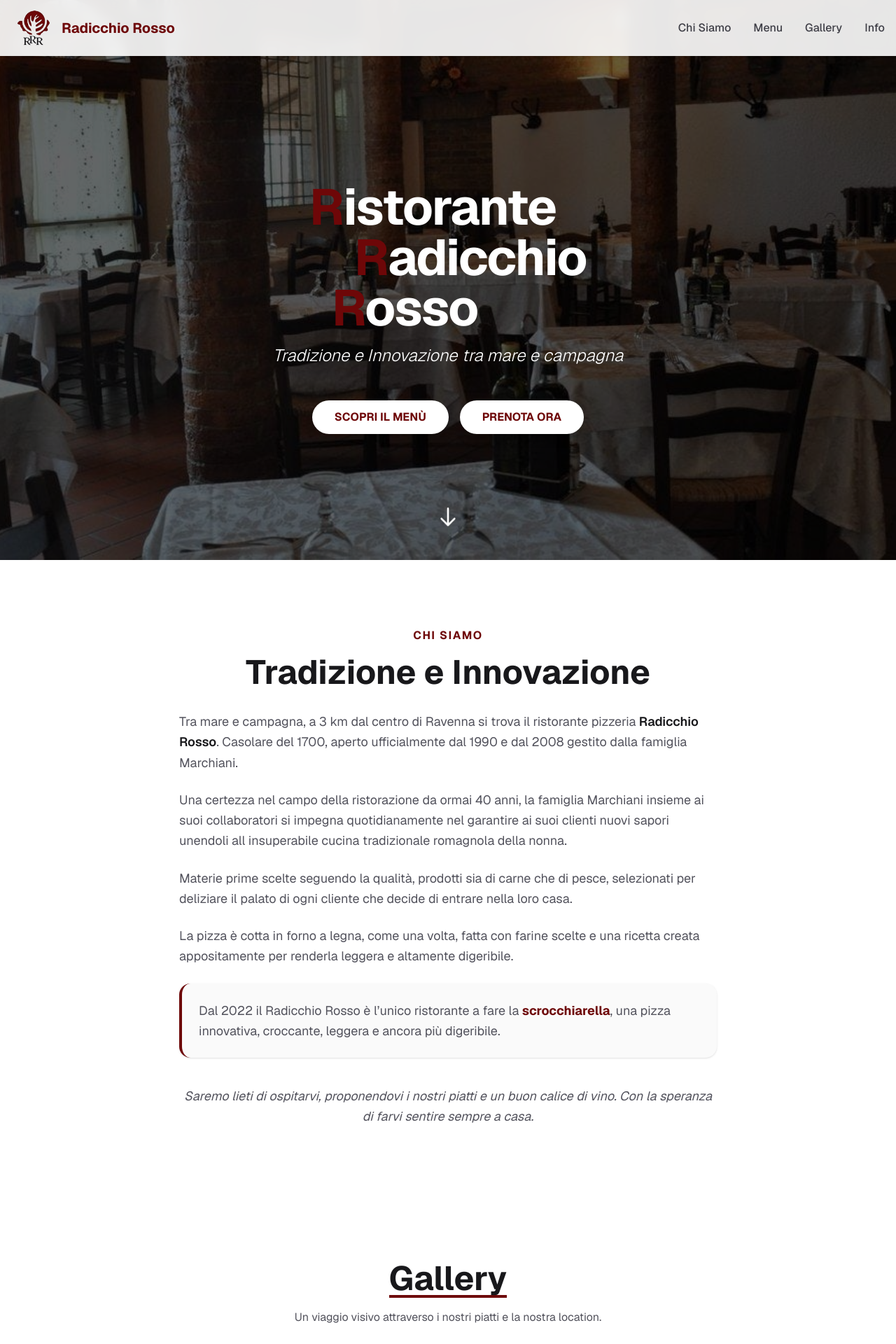
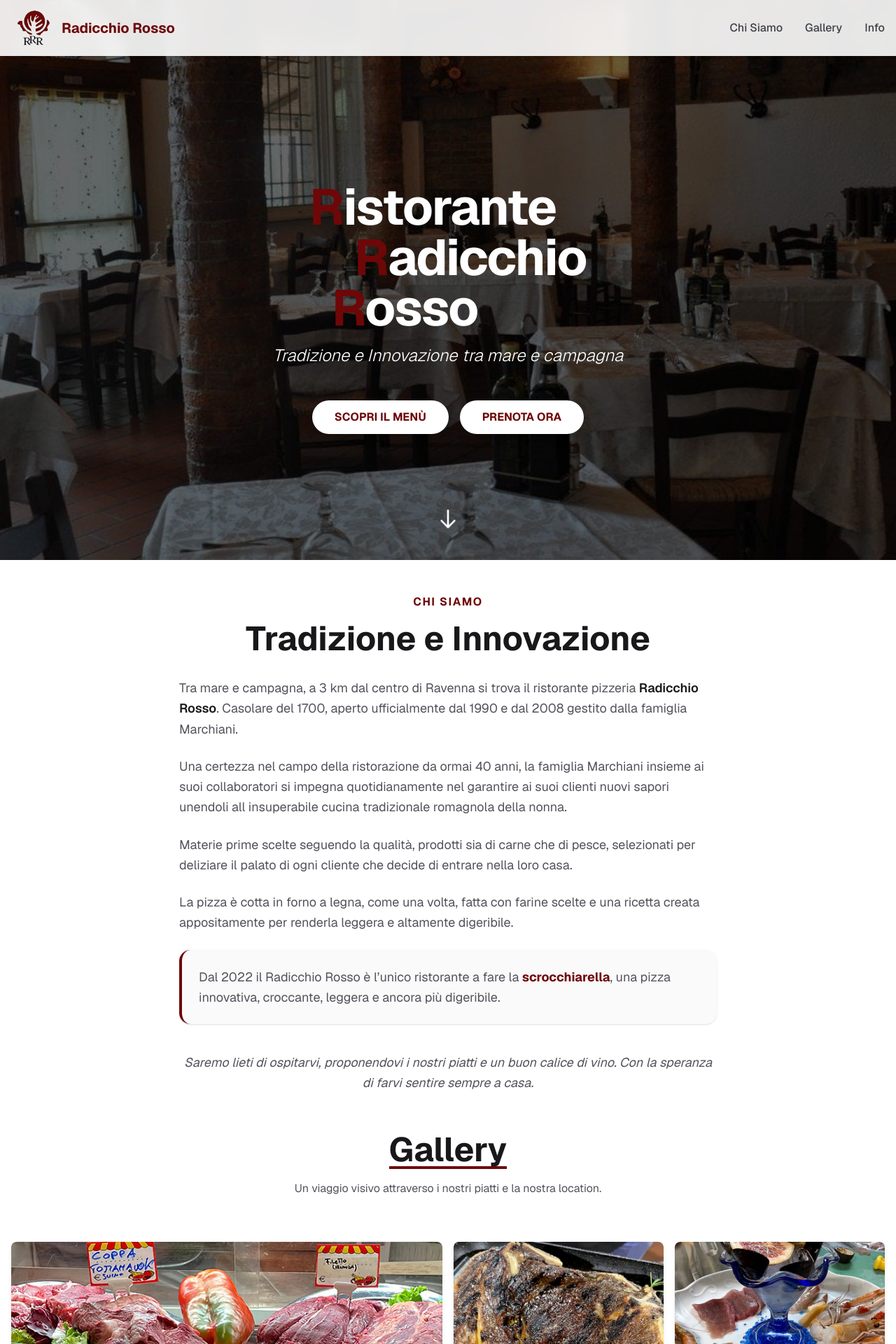
Before and after one commit to Freskies/Ristorante-Radicchio-Rosso, a Next.js app: page / in a window 1280 px wide. Shown: the top 1920 px of the page at 70% size. Built offline with nearby package versions, Linux system fonts and the light colour scheme.

Commit message:
Refactor components to improve accessibility, maintainability, and layout. Simplify `Header` props, adjust section paddings, enhance scrolling behavior, and add scroll reset on tab change in `MenuModal`.

```diff
--- a/app/components/About/About.tsx
+++ b/app/components/About/About.tsx
@@ -1,5 +1,6 @@
 export default function About () {
-	return <section id="chi-siamo" aria-labelledby="about-title" className="py-24 bg-white text-zinc-900 overflow-hidden text-center">
+	return <section id="chi-siamo" aria-labelledby="about-title"
+	                className="py-12 bg-white text-zinc-900 overflow-hidden text-center">
 		<div className="container mx-auto px-4 max-w-4xl">
 			<div>
 				<h2 id="about-title" className="text-accent font-bold tracking-widest uppercase mb-4">Chi siamo</h2>
--- a/app/components/Gallery/Gallery.tsx
+++ b/app/components/Gallery/Gallery.tsx
@@ -45,12 +45,12 @@ export default function Gallery () {
 		return () => window.removeEventListener('resize', onResize);
 	}, []);
 
-	return <section id="gallery" aria-labelledby="gallery-title" className="py-24 bg-white">
+	return <section id="gallery" aria-labelledby="gallery-title" className="pb-24 bg-white">
 		<div className="container mx-auto px-4">
 			<div className="text-center mb-16">
 				<h2
 					id="gallery-title"
-					className="text-4xl md:text-5xl font-bold mb-4 text-zinc-900 border-b-4 border-accent inline-block">
+					className="pt-2 text-4xl md:text-5xl font-bold mb-4 text-zinc-900 border-b-4 border-accent inline-block">
 					Gallery
 				</h2>
 				<p className="text-zinc-600">Un viaggio visivo attraverso i nostri piatti e la nostra location.</p>
--- a/app/components/Header/Header.tsx
+++ b/app/components/Header/Header.tsx
@@ -4,10 +4,9 @@ import Link from 'next/link';
 
 const logo_size = 60;
 
-export default function Header ({ openMenuAction }: { openMenuAction: () => void }) {
+export default function Header () {
 	const navItems = [
 		{ name: 'Chi Siamo', href: '#chi-siamo' },
-		{ name: 'Menu', onClick: openMenuAction },
 		{ name: 'Gallery', href: '#gallery' },
 		{ name: 'Info', href: '#info' },
 	];
@@ -15,7 +14,7 @@ export default function Header ({ openMenuAction }: { openMenuAction: () => void
 	// noinspection HtmlUnknownAnchorTarget
 	return <header className="fixed top-0 left-0 right-0 z-50 bg-white/90 backdrop-blur-sm shadow-sm">
 		<div className="container mx-auto px-4 h-20 flex items-center justify-between">
-			<Link href="/" className="flex items-center">
+			<Link href="#hero" className="flex items-center">
 				<Image
 					src="/radicchio-rosso-logo.png"
 					alt="Radicchio Rosso Logo"
@@ -51,7 +50,7 @@ export default function Header ({ openMenuAction }: { openMenuAction: () => void
 
 			{/* Mobile Menu Trigger - simple for now, can be improved */}
 			<nav className="md:hidden flex space-x-4" aria-label="Navigazione mobile">
-				{navItems.slice(0, 2).map((item) => (
+				{navItems.map((item) => (
 					item.onClick ? (
 						<button
 							key={item.name}
@@ -70,7 +69,6 @@ export default function Header ({ openMenuAction }: { openMenuAction: () => void
 						</Link>
 					)
 				))}
-				<Link href="#info" className="text-zinc-700 text-sm font-medium">Info</Link>
 			</nav>
 		</div>
 	</header>;
--- a/app/components/Hero/Hero.tsx
+++ b/app/components/Hero/Hero.tsx
@@ -9,6 +9,7 @@ export default function Hero ({ openMenuAction }: { openMenuAction: () => void }
 
 	// noinspection HtmlUnknownAnchorTarget,LongLine
 	return <section
+		id="hero"
 		aria-label="Introduzione"
 		className="relative min-h-125 sm:min-h-150 h-dvh w-full flex items-center justify-center overflow-hidden pt-12 sm:pt-20">
 		{/* Background Image/Promotion */}
--- a/app/components/Menu/MenuModal.tsx
+++ b/app/components/Menu/MenuModal.tsx
@@ -45,7 +45,15 @@ const MenuIcon = ({ type, active }: { type: string; active: boolean }) => {
 export default function MenuModal ({ isOpen, onClose }: MenuModalProps) {
 	const [activeTab, setActiveTab] = useState(menuData[0].id);
 	const modalRef = useRef<HTMLDivElement>(null);
+	const contentRef = useRef<HTMLDivElement>(null);
 	const closeButtonRef = useRef<HTMLButtonElement>(null);
+
+	// Reset scroll when active tab changes
+	useEffect(() => {
+		if (contentRef.current) {
+			contentRef.current.scrollTop = 0;
+		}
+	}, [activeTab]);
 
 	// Lock scroll and handle focus when modal is open
 	useEffect(() => {
@@ -159,6 +167,7 @@ export default function MenuModal ({ isOpen, onClose }: MenuModalProps) {
 
 				{/* Content */}
 				<div
+					ref={contentRef}
 					id={`panel-${activeTab}`}
 					role="tabpanel"
 					aria-labelledby={`tab-${activeTab}`}
--- a/app/globals.css
+++ b/app/globals.css
@@ -24,6 +24,7 @@
 
 html {
 	scroll-behavior: smooth;
+	scroll-padding-top: 5rem;
 }
 
 body {
--- a/app/page.tsx
+++ b/app/page.tsx
@@ -21,7 +21,7 @@ export default function Home () {
 	const openMenuAction = () => setIsMenuOpen(true);
 
 	return <div className="min-h-dvh bg-white">
-		<Header openMenuAction={openMenuAction}/>
+		<Header/>
 		<main>
 			<Hero openMenuAction={openMenuAction}/>
 			<About/>
```
